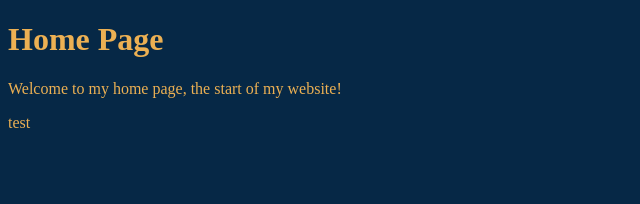
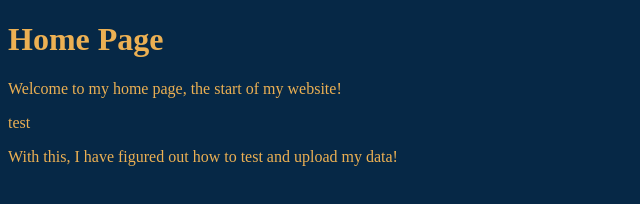
Before and after one commit to YRUPlayingThis/yruplayingthis.github.io, a plain HTML site: page index.html in a window 1280 px wide. Shown: the whole page, without its empty margins (0-640 px from the left). Drawn offline with Linux system fonts and the light colour scheme.

Commit message:
Learned to edit and upload with VS, pushing main page text to test

```diff
--- a/index.html
+++ b/index.html
@@ -14,6 +14,7 @@
   <main>
     <p>Welcome to my home page, the start of my website!</p>
     <p>test</p>
+    <p>With this, I have figured out how to test and upload my data!</p>
 
   </main>
   <footer>
```
